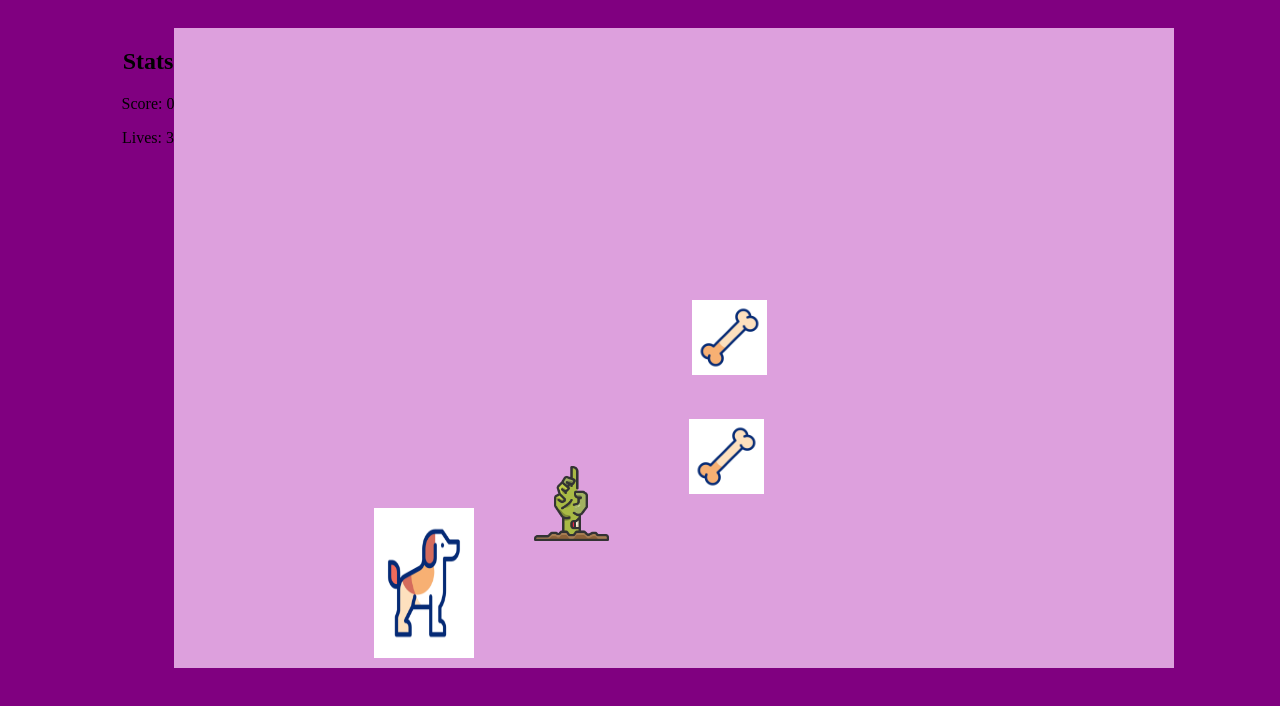
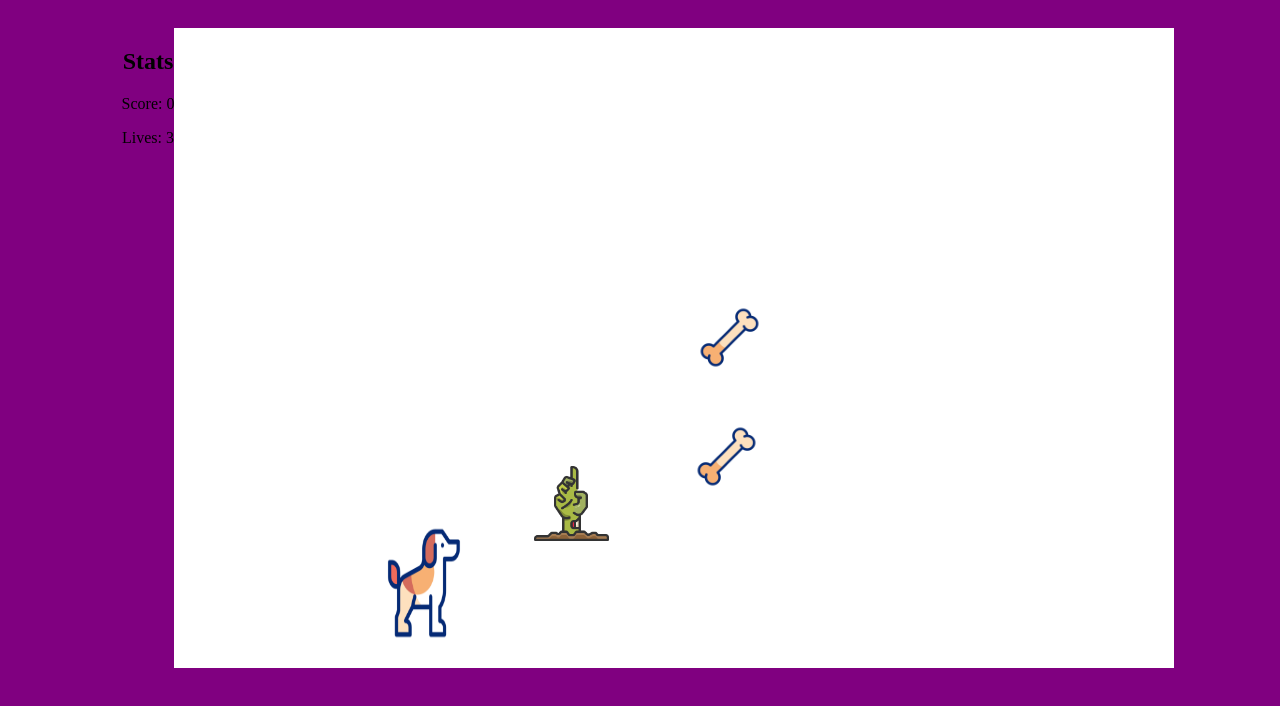
Before and after one commit to felipecalderero/zombie-sheperd, a plain HTML site: page index.html in a window 1280 px wide. Both pictures are taken after a click on the button "Start Game". Drawn offline with Linux system fonts and the light colour scheme.

Commit message:
white backgroudn for game screen

```diff
--- a/styles/style.css
+++ b/styles/style.css
@@ -22,7 +22,7 @@ body {
   overflow: hidden;
   position: relative;
   /*background-image: url(../images/background.jpg);*/
-  background-color: plum;
+  background-color: white;
   background-size: cover;
   /*animation: slide 5s linear infinite;*/
 }
```
